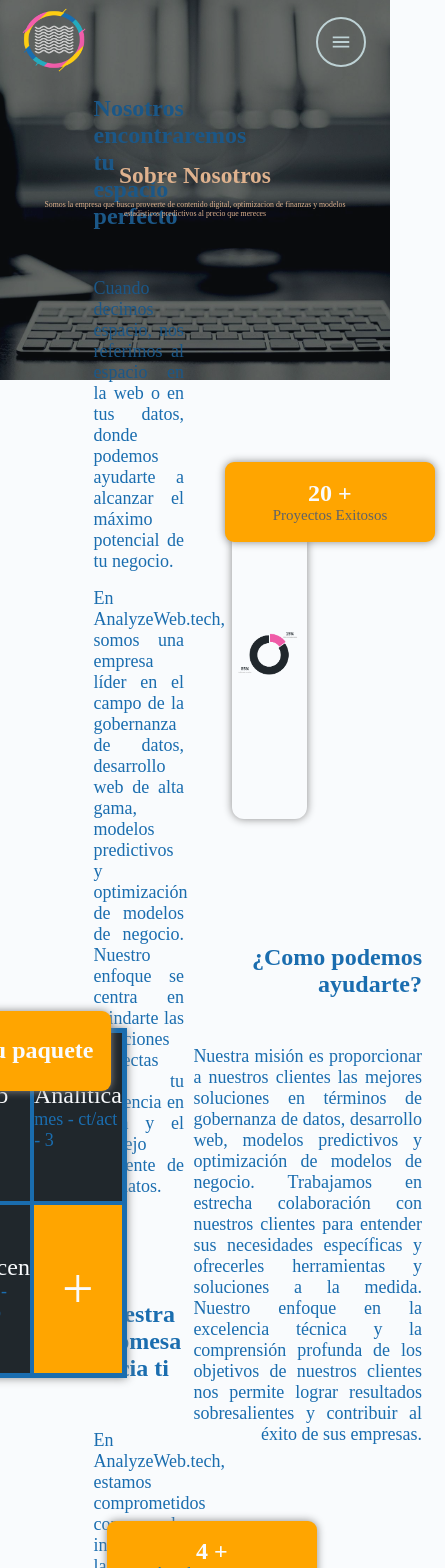
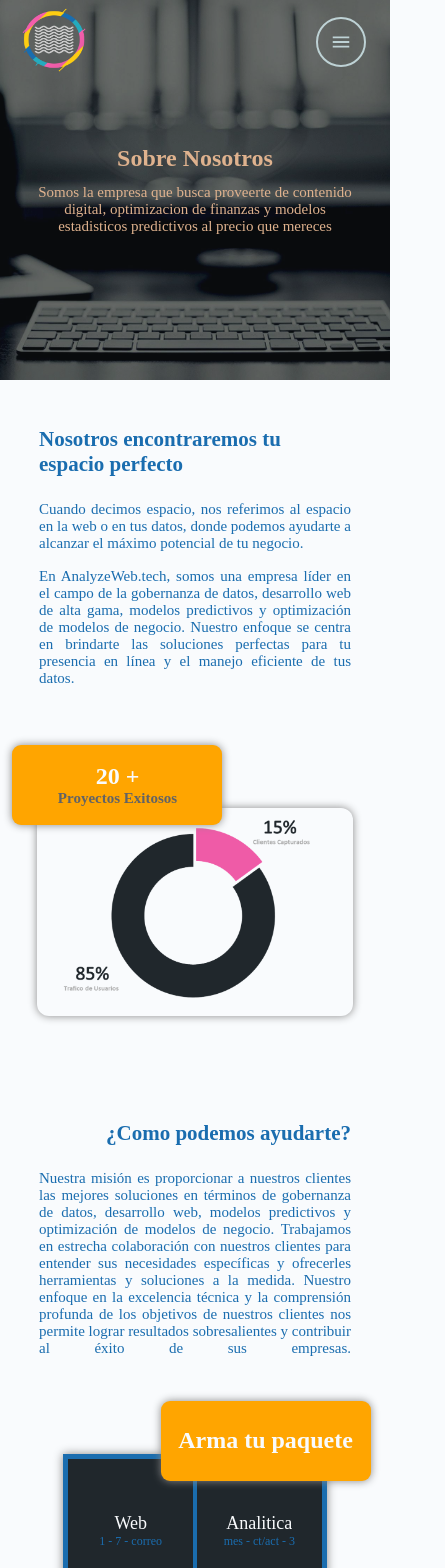
Before and after one commit to RandomAlien3096/analyzeweb, a React (Create React App) app: page /UsPg in a window 390 px wide. Shown: the top 1568 px of the page, 445 px wide, since content can reach past the window. Built offline with nearby package versions, Linux system fonts and the light colour scheme.

Commit message:
responsive usPg

```diff
--- a/src/pages/usPg/usPg.css
+++ b/src/pages/usPg/usPg.css
@@ -135,6 +135,7 @@
 }
 .analyzeweb__usPg-content_space-graph > #graph_text p{
     font-size: 15px;
+    font-weight: 600;
     color: #616366;
 }
 
@@ -298,3 +299,117 @@
     color: #F9FBFD;
     text-align: center;
 }
+.analyzeweb__usPg-content_promise-graph > #promise_text p{
+    font-size: 15px;
+    font-weight: 600;
+    color: #616366;
+}
+
+@media screen and (max-width: 1050px) {
+    .analyzeweb__usPg-content{
+        margin-right: 0;
+        margin-left: 0;
+        margin-top: 6vmin;
+        margin-bottom: 6vmin;
+    }
+    .analyzeweb__usPg-content_space-graph > #graph_text{
+        left: -10%;
+        top: 20%;
+    }
+    .analyzeweb__usPg-content_space-graph > #space_graph{
+        width: 85%;
+        height: 50%;
+    }
+    .analyzeweb__usPg-content_mision{
+        margin-left: 3vmin;
+    }
+    .analyzeweb__usPg-content_mision-graph > #graph_text{
+        right: -25%;
+    }
+    .analyzeweb__usPg-content_promise-graph > #promise_text{
+        right: 0;
+        left: -15%;
+        top: 12%;
+    }
+    .analyzeweb__usPg-content_promise-graph > #promise_graph{
+        width: 80%;
+        height: 60%;
+    }
+}
+@media screen and (max-width: 650px){
+    .analyzeweb__usPg-header_content h1{
+        font-size: 24px;
+    }
+    .analyzeweb__usPg-header_content p{
+        font-size: 15px;
+    }
+    .analyzeweb__usPg-content_space,
+    .analyzeweb__usPg-content_promise {
+        flex-direction: column;
+        justify-content: space-around;
+        height: 85vh;
+        padding-top: 1.5rem;
+    }
+    .analyzeweb__usPg-content_space-text,
+    .analyzeweb__usPg-content_promise-text {
+        width: 80%;
+        padding: 0;
+    }
+    .analyzeweb__usPg-content_space-text h3,
+    .analyzeweb__usPg-content_promise-text h3 {
+        font-size: 21px;
+        padding-bottom: 1.5rem;
+    }
+    .analyzeweb__usPg-content_space-text p,
+    .analyzeweb__usPg-content_promise-text p{
+        font-size: 15px;
+    }
+    .analyzeweb__usPg-content_space-graph,
+    .analyzeweb__usPg-content_promise-graph {
+        width: 90%;
+    }
+    .analyzeweb__usPg-content_space-graph > #space_graph{
+        width: 90%;
+        height: 50%;
+    }
+    .analyzeweb__usPg-content_space-graph > #graph_text,
+    .analyzeweb__usPg-content_promise-graph > #promise_text{
+        left: -2%;
+        top: 10%;
+    }
+    .analyzeweb__usPg-content_mision{
+        flex-direction: column-reverse;
+        justify-content: space-around;
+        height: 85vh;
+        margin: 0;
+    }
+    .analyzeweb__usPg-content_mision-text{
+        width: 80%;
+        padding: 0;
+    }
+    .analyzeweb__usPg-content_mision-graph{
+        width: 90%;
+    }
+    .analyzeweb__usPg-content_mision-text h3{
+        font-size: 21px;
+        padding-bottom: 1.5rem;
+    }
+    .analyzeweb__usPg-content_mision-text p{
+        font-size: 15px;
+        text-align-last: justify;
+    }
+    .analyzeweb__usPg-content_mision-graph > #graph_tiles{
+        height: 65%;
+        width: 75%;
+    }
+    .analyzeweb__usPg-content_mision-graph > #graph_tiles > #tile h4{
+        font-size: 18px;
+    }
+    .analyzeweb__usPg-content_mision-graph > #graph_tiles > #tile p{
+        font-size: 12px;
+    }
+    .analyzeweb__usPg-content_mision-graph > #graph_text{
+        top: 6%;
+        right: 0;
+    }
+}
```
